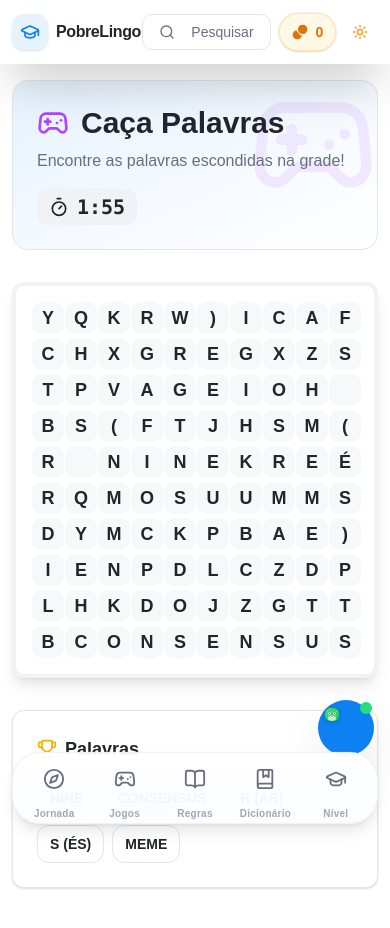
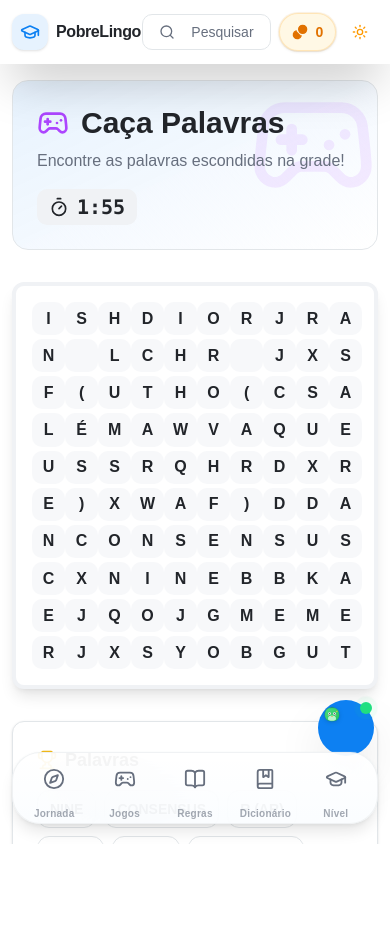
Before and after one commit to juninmd/pobre-lingo, a React (Vite) app: page /games/word-search in a window 390 px wide. Shown: the top 928 px of the page. After the commit the page ends 844 px from the top, so only its background shows below. Built offline with nearby package versions, Linux system fonts and the light colour scheme.

Commit message:
feat(ui-ux): implement locked-viewport layout, add 3D transform utilities, and fix dictionary and word search mobile overflows

```diff
--- a/src/Layout.tsx
+++ b/src/Layout.tsx
@@ -289,9 +289,9 @@ export default function Layout() {
 	};
 
 	return (
-		<div className="font-body antialiased min-h-screen bg-background text-foreground">
+		<div className="font-body antialiased h-svh overflow-hidden bg-background text-foreground flex flex-col">
 			<SEO />
-			<SidebarProvider defaultOpen>
+			<SidebarProvider defaultOpen className="h-full overflow-hidden">
 				{/* Sidebar only visible on lg and up */}
 				<Sidebar
 					collapsible="icon"
@@ -302,7 +302,7 @@ export default function Layout() {
 					<NavMenu />
 				</Sidebar>
 
-				<SidebarInset className="flex flex-col min-h-screen">
+				<SidebarInset className="flex flex-col h-full overflow-hidden min-h-0">
 					<header className="sticky top-0 z-10 flex h-16 shrink-0 items-center gap-2 md:gap-4 border-b bg-background/80 backdrop-blur-xl px-3 sm:px-4 md:px-6 glass supports-[backdrop-filter]:bg-background/70">
 						<div className="flex items-center gap-2 sm:gap-3 min-w-0">
 							<div className="hidden lg:block">
@@ -426,11 +426,11 @@ export default function Layout() {
 						</div>
 					</header>
 
-					<main className="flex-1 overflow-auto bg-muted/5 dark:bg-background">
+					<div className="flex-1 overflow-y-auto bg-muted/5 dark:bg-background smooth-scroll min-h-0">
 						<div className="container mx-auto px-3 pt-4 pb-32 sm:pb-28 lg:pb-8 sm:px-6 sm:py-6 lg:px-8 max-w-7xl animate-in fade-in duration-500">
 							<Outlet />
 						</div>
-					</main>
+					</div>
 				</SidebarInset>
 			</SidebarProvider>
 			<GlobalSearch open={searchOpen} onOpenChange={setSearchOpen} />
--- a/src/globals.css
+++ b/src/globals.css
@@ -276,6 +276,19 @@
   bottom: calc(5.5rem + env(safe-area-inset-bottom));
 }
 
+@utility perspective-1000 {
+  perspective: 1000px;
+}
+
+@utility preserve-3d {
+  transform-style: preserve-3d;
+}
+
+@utility backface-hidden {
+  backface-visibility: hidden;
+  -webkit-backface-visibility: hidden;
+}
+
 @keyframes shake {
 	0%,
 	100% {
--- a/src/pages/DictionaryPage.tsx
+++ b/src/pages/DictionaryPage.tsx
@@ -11,7 +11,6 @@ import { PageHeader } from "@/components/common/PageHeader";
 import { Badge } from "@/components/ui/badge";
 import { Card, CardContent, CardHeader, CardTitle } from "@/components/ui/card";
 import { Input } from "@/components/ui/input";
-import { ScrollArea } from "@/components/ui/scroll-area";
 import { useVocabularyNotebook } from "@/hooks/useVocabularyNotebook";
 import { dictionaryEntries } from "@/lib/dictionaryData";
 import { tts } from "@/lib/tts";
@@ -119,7 +118,6 @@ export default function DictionaryPage() {
 				</Badge>
 			</div>
 
-			<ScrollArea className="h-[calc(100vh-20rem)] smooth-scroll">
 			<div className="grid gap-3 sm:gap-4 sm:grid-cols-2 pr-2 sm:pr-4">
 				{visibleEntries.map((entry) => (
 					<Card
@@ -132,6 +130,7 @@ export default function DictionaryPage() {
 									<CardTitle className="flex items-center gap-2 text-base sm:text-lg">
 										<span className="truncate">{entry.word}</span>
 										<button
+											type="button"
 											onClick={() => speak(entry.word)}
 											className="text-primary hover:text-primary/80 transition-colors active:scale-95 flex-shrink-0 p-1.5 -m-1.5 rounded-lg hover:bg-primary/10 focus-visible:ring-2 focus-visible:ring-primary focus-visible:ring-offset-2 touch-target"
 											title="Ouvir pronúncia"
@@ -148,6 +147,7 @@ export default function DictionaryPage() {
 								</div>
 								<div className="flex items-center gap-1.5 flex-shrink-0">
 									<button
+										type="button"
 										onClick={() =>
 											isWordSaved(entry.id)
 												? removeWord(entry.id)
@@ -202,7 +202,6 @@ export default function DictionaryPage() {
 					<div ref={observerTarget} className="h-4 w-full col-span-full" />
 				)}
 			</div>
-			</ScrollArea>
 		</PageContainer>
 	);
 }
--- a/src/pages/ProficiencyTestPage.tsx
+++ b/src/pages/ProficiencyTestPage.tsx
@@ -1,13 +1,5 @@
-import {
-	AlertCircle,
-	ArrowRight,
-	BadgeCheck,
-	CheckCircle2,
-	RefreshCw,
-	Trophy,
-	User,
-} from "lucide-react";
-import React, { useEffect, useState } from "react";
+import { ArrowRight, BadgeCheck, RefreshCw, Trophy, User } from "lucide-react";
+import { useState } from "react";
 import { PageContainer } from "@/components/common/PageContainer";
 import { AchievementsList } from "@/components/gamification/AchievementsList";
 import { Button } from "@/components/ui/button";
@@ -21,12 +13,8 @@ import {
 import { Label } from "@/components/ui/label";
 import { Progress } from "@/components/ui/progress";
 import { RadioGroup, RadioGroupItem } from "@/components/ui/radio-group";
-import { ScrollArea } from "@/components/ui/scroll-area";
 import { useGamification } from "@/contexts/GamificationContext";
-import {
-	ProficiencyQuestion,
-	proficiencyQuestions,
-} from "@/lib/proficiencyQuestions";
+import { proficiencyQuestions } from "@/lib/proficiencyQuestions";
 import { cn } from "@/lib/utils";
 
 const PROFICIENCY_RESULT_KEY = "pobrelingo_proficiency_result";
@@ -38,7 +26,7 @@ interface SavedResult {
 }
 
 export default function ProficiencyTestPage() {
-	const { level: userLevelNum, xp, streak, gems } = useGamification();
+	const { level: userLevelNum, xp, streak } = useGamification();
 	const [started, setStarted] = useState(false);
 	const [currentQuestionIndex, setCurrentQuestionIndex] = useState(0);
 	const [answers, setAnswers] = useState<Record<number, string>>({});
@@ -259,7 +247,7 @@ export default function ProficiencyTestPage() {
 						>
 							{currentQuestion.options.map((option, index) => (
 								<div
-									key={index}
+									key={option}
 									className={cn(
 										"flex items-center space-x-2 border rounded-lg p-4 transition-colors hover:bg-accent cursor-pointer",
 										answers[currentQuestion.id] === option
--- a/src/pages/games/WordSearchPage.tsx
+++ b/src/pages/games/WordSearchPage.tsx
@@ -1,5 +1,5 @@
-import { ArrowLeft, Gamepad2, RefreshCw, Timer, Trophy } from "lucide-react";
-import React, { useEffect, useMemo, useState } from "react";
+import { Gamepad2, RefreshCw, Timer, Trophy } from "lucide-react";
+import { useCallback, useEffect, useState } from "react";
 import { useNavigate, useSearchParams } from "react-router-dom";
 import { PageContainer } from "@/components/common/PageContainer";
 import { PageHeader } from "@/components/common/PageHeader";
@@ -125,7 +125,7 @@ export default function WordSearchPage() {
 	const [gameWon, setGameWon] = useState(false);
 
 	// Initialize Game
-	const startNewGame = () => {
+	const startNewGame = useCallback(() => {
 		// Pick 6 random words
 		const shuffled = [...dictionaryEntries].sort(() => 0.5 - Math.random());
 		const selected = shuffled.slice(0, 6).map((e) => e.word);
@@ -145,11 +145,11 @@ export default function WordSearchPage() {
 		setTimeLeft(120); // 2 minutes
 		setGameOver(false);
 		setGameWon(false);
-	};
+	}, []);
 
 	useEffect(() => {
 		startNewGame();
-	}, []);
+	}, [startNewGame]);
 
 	// Timer
 	useEffect(() => {
@@ -171,7 +171,7 @@ export default function WordSearchPage() {
 				completeLesson(moduleId, lessonId, 100);
 			}
 		}
-	}, [foundWords, words, moduleId, lessonId, completeLesson]);
+	}, [foundWords, words, moduleId, lessonId, completeLesson, logActivity]);
 
 	// Selection Logic
 	const handleCellClick = (r: number, c: number) => {
@@ -280,6 +280,38 @@ export default function WordSearchPage() {
 		return `${mins}:${secs.toString().padStart(2, "0")}`;
 	};
 
+	let rowIndex = 0;
+	const gridRender = grid.map((row) => {
+		const r = rowIndex;
+		rowIndex++;
+		let colIndex = 0;
+		return row.map((cell) => {
+			const c = colIndex;
+			colIndex++;
+			const isFound = isCellFound(r, c);
+			const isSelected = isCellSelected(r, c);
+			return (
+				<button
+					key={`${r}-${c}`}
+					type="button"
+					className={cn(
+						"w-[8.5vw] h-[8.5vw] max-w-[40px] max-h-[40px] sm:w-10 sm:h-10 flex items-center justify-center font-bold text-base sm:text-xl rounded-md cursor-pointer transition-all duration-100 select-none",
+						isFound
+							? "bg-green-500 text-white shadow-inner scale-95"
+							: isSelected
+								? "bg-primary text-primary-foreground scale-105 shadow-lg z-10"
+								: "bg-muted/50 hover:bg-muted text-foreground",
+					)}
+					onMouseDown={() => handleCellClick(r, c)}
+					onMouseEnter={() => handleCellHover(r, c)}
+					onMouseUp={() => selectionStart && handleCellClick(r, c)}
+				>
+					{cell}
+				</button>
+			);
+		});
+	});
+
 	return (
 		<PageContainer className="pb-20">
 			<PageHeader
@@ -335,6 +367,7 @@ export default function WordSearchPage() {
 						</div>
 					)}
 
+					{/* biome-ignore lint/a11y/noStaticElementInteractions: board container mouseLeave handles drag reset */}
 					<div
 						className="grid gap-1"
 						style={{
@@ -342,30 +375,7 @@ export default function WordSearchPage() {
 						}}
 						onMouseLeave={() => setSelectionStart(null)}
 					>
-						{grid.map((row, r) =>
-							row.map((cell, c) => {
-								const isFound = isCellFound(r, c);
-								const isSelected = isCellSelected(r, c);
-								return (
-									<div
-										key={`${r}-${c}`}
-										className={cn(
-											"w-8 h-8 sm:w-10 sm:h-10 flex items-center justify-center font-bold text-lg sm:text-xl rounded-md cursor-pointer transition-all duration-100",
-											isFound
-												? "bg-green-500 text-white shadow-inner scale-95"
-												: isSelected
-													? "bg-primary text-primary-foreground scale-105 shadow-lg z-10"
-													: "bg-muted/50 hover:bg-muted text-foreground",
-										)}
-										onMouseDown={() => handleCellClick(r, c)}
-										onMouseEnter={() => handleCellHover(r, c)}
-										onMouseUp={() => selectionStart && handleCellClick(r, c)}
-									>
-										{cell}
-									</div>
-								);
-							}),
-						)}
+						{gridRender}
 					</div>
 				</div>
 
```
Lines whose indentation alone changed are shown as unchanged.
